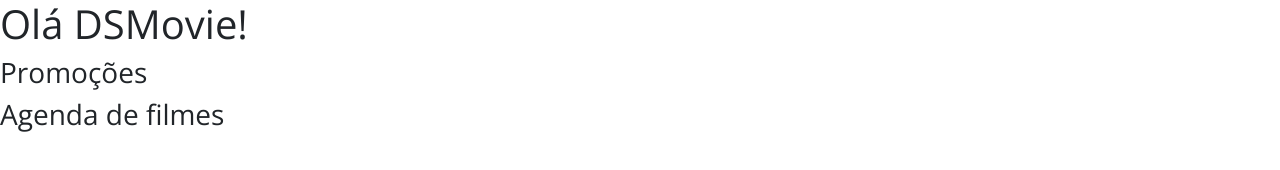
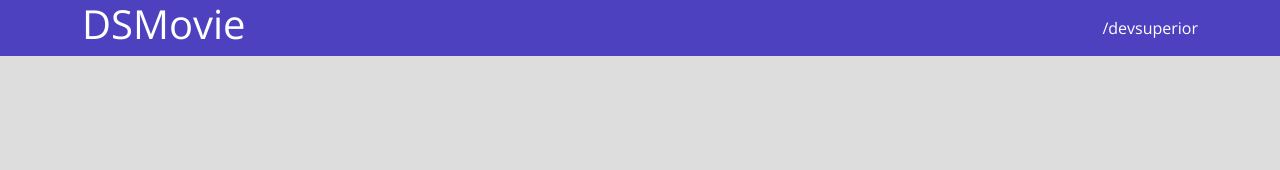
Before and after one commit to Leonardohideokitazawa/dsmovie, a plain HTML site: page index.html in a window 1280 px wide. Drawn offline with nearby package versions, Linux system fonts and the light colour scheme.

Commit message:
Barra superior parte 1

```diff
--- a/css/styles.css
+++ b/css/styles.css
@@ -1,5 +1,26 @@
 @import url('https://fonts.googleapis.com/css2?family=Open+Sans:wght@300;400;700&display=swap');
 
 * {
+    box-sizing: border-box;
 font-family: "Open Sans", sans-serif;
 }
+
+html, body {
+    background-color: #ddd;
+}
+
+header {background-color: #4D41C0;
+        color: #fff;
+
+}
+
+nav {
+    display: flex;
+    align-items: center;
+    justify-content: space-between;
+}
+
+a, a:hover{
+    text-decoration: none;
+    color: unset;
+}
--- a/index.html
+++ b/index.html
@@ -13,8 +13,14 @@
 
 </head>
 <body>
-    <h1>Olá DSMovie!</h1>
-    <h3>Promoções</h3>
-    <h3>Agenda de filmes</h3>
+    <header>
+       <nav class="container">
+            <h1>DSMovie</h1>
+            <a href="https://github.com/devsuperior">/devsuperior </a>
+
+       </nav>
+
+    </header>
+
 </body>
 </html>
```
